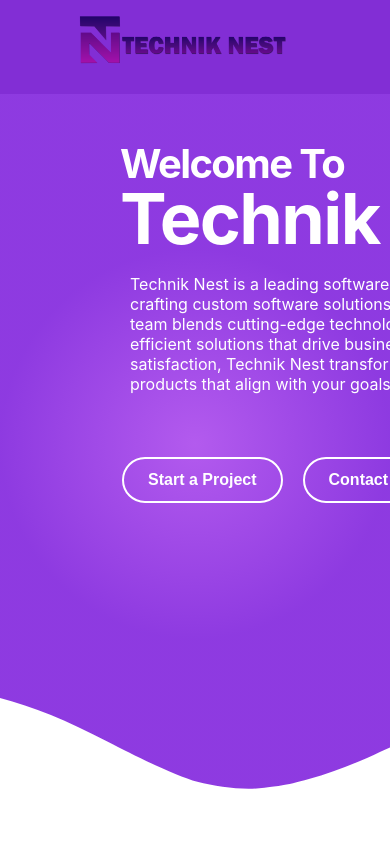
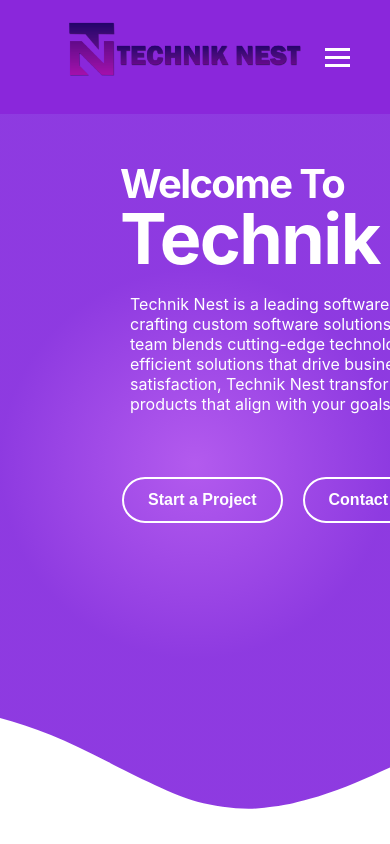
Before and after one commit to alimustafvi202/technik-nest, a React (Create React App) app: page / in a window 390 px wide. Shown: the top 844 px of the page. Built offline with nearby package versions, Linux system fonts and the light colour scheme.

Commit message:
first commit

```diff
--- a/package.json
+++ b/package.json
@@ -3,6 +3,7 @@
   "version": "0.1.0",
   "private": true,
   "dependencies": {
+    "@fortawesome/fontawesome-free": "^6.7.1",
     "@testing-library/jest-dom": "^5.17.0",
     "@testing-library/react": "^13.4.0",
     "@testing-library/user-event": "^13.5.0",
--- a/public/index.html
+++ b/public/index.html
@@ -10,6 +10,8 @@
       content="Web site created using create-react-app"
     />
     <link rel="apple-touch-icon" href="%PUBLIC_URL%/logo192.png" />
+    <link rel="stylesheet" href="https://cdnjs.cloudflare.com/ajax/libs/font-awesome/6.0.0-beta3/css/all.min.css" />
+
     <!--
       manifest.json provides metadata used when your web app is installed on a
       user's mobile device or desktop. See https://developers.google.com/web/fundamentals/web-app-manifest/
--- a/src/App.js
+++ b/src/App.js
@@ -8,6 +8,7 @@
 import Testimonials from './components/Testimonials';
 import Contact from './components/contact';
 import Footer from './components/footer';
+import NavBar from './components/NavBar';
 
 
 function App() {
@@ -27,7 +28,7 @@
       {!showPreloader && ( // Render other components after Preloader
         <>
 
-        <Header/>
+        <NavBar/>
           <Welcome/>
           <Services/>
           <OurWork/>
--- /dev/null
+++ b/src/components/NavBar.jsx
@@ -0,0 +1,48 @@
+import React, { useState } from 'react';
+import './styles.css';
+import logo from '../assets/logo.png';
+const Navbar = () => {
+  const [menuOpen, setMenuOpen] = useState(false);
+
+  const toggleMenu = () => {
+    setMenuOpen(!menuOpen);
+  };
+
+  return (
+    <header className="navbar">
+      <div className="logo">
+        <img src={logo}/>
+      </div>
+      <button className="hamburger" onClick={toggleMenu}>
+        <span className="line"></span>
+        <span className="line"></span>
+        <span className="line"></span>
+      </button>
+      <nav className={`menu ${menuOpen ? 'open' : ''}`}>
+        <ul>
+          <li><a href="#home">Home</a></li>
+          <li><a href="#about">About Us</a></li>
+          <li><a href="#services">Services</a></li>
+          <li><a href="#team">Team</a></li>
+          <li><a href="#portfolio">Portfolio</a></li>
+        </ul>
+      </nav>
+      <div className={`social-hire ${menuOpen ? 'hidden' : ''}`}>
+        <div className="social-icons">
+          <a href="https://facebook.com" target="_blank" rel="noopener noreferrer">
+            <i className="fab fa-facebook"></i>
+          </a>
+          <a href="https://instagram.com" target="_blank" rel="noopener noreferrer">
+            <i className="fab fa-instagram"></i>
+          </a>
+          <a href="https://linkedin.com" target="_blank" rel="noopener noreferrer">
+            <i className="fab fa-linkedin"></i>
+          </a>
+        </div>
+        <button className="hire-us">Hire Us</button>
+      </div>
+    </header>
+  );
+};
+
+export default Navbar;
--- a/src/components/styles.css
+++ b/src/components/styles.css
@@ -1529,3 +1529,157 @@
   background: #6b5ce7;
   color: white;
 }
+
+
+.navbar {
+  display: flex;
+  justify-content: space-between;
+  align-items: center;
+  padding: 10px 20px;
+  background-color:#8a27db;;
+  color: #ffffff;
+  position: relative;
+}
+
+.logo img{
+ height: 90px;
+ width:auto;
+ margin-left: 20%;
+}
+
+.menu {
+  display: flex;
+  justify-content: flex-start; /* Align menu items to the left */
+  gap: 20px; /* Spacing between menu items */
+}
+
+.menu ul {
+  list-style: none;
+  display: flex;
+  gap: 20px; /* Proper spacing between list items */
+  margin: 0; /* Reset default margin */
+  padding: 0; /* Reset padding */
+  margin-left: 100%;
+  font-weight: bold;
+}
+
+.menu ul li {
+  white-space: nowrap; /* Prevent line breaks within list items */
+}
+
+.menu ul li a {
+  text-decoration: none;
+  color: #fff;
+  font-size: 1rem;
+  position: relative;
+  padding: 5px;
+  transition: color 0.3s ease;
+}
+
+.menu ul li a:hover {
+  color: #2200ff;
+}
+
+.menu ul li a::after {
+  content: "";
+  position: absolute;
+  width: 0;
+  height: 2px;
+  background: #2200ff;
+  left: 0;
+  bottom: -3px;
+  transition: width 0.3s ease-in-out;
+}
+
+.menu ul li a:hover::after {
+  width: 100%;
+}
+
+
+/* Social and Hire Us Section */
+.social-hire {
+  display: flex;
+  align-items: center;
+  justify-content: space-between; /* Space items apart */
+  gap: 20px;
+  width: 100%; /* Full width for proper spacing */
+}
+
+/* Social Icons Styling - Aligned to the left */
+.social-icons {
+  display: flex;
+  gap: 20px;
+  margin-left: 55%; /* Push icons to the left */
+}
+
+.social-icons a {
+  text-decoration: none;
+  color: #fff;
+  font-size: 1.2rem;
+  transition: color 0.3s ease;
+}
+
+.social-icons a:hover {
+  color: #ffffff;
+}
+
+/* Hire Us Button - Positioned on the right */
+.hire-us {
+  background-color: transparent;
+  color: #fff;
+  padding: 10px 40px;
+  font-size: 1rem;
+  cursor: pointer;
+  transition: background-color 0.3s ease, transform 0.3s ease;
+}
+
+.hire-us:hover {
+  background-color: #2694f5b7;
+  transform: scale(1.05);
+}
+
+
+
+/* Hamburger Menu */
+.hamburger {
+  display: none;
+  flex-direction: column;
+  gap: 5px;
+  background: none;
+  border: none;
+  cursor: pointer;
+}
+
+.hamburger .line {
+  width: 25px;
+  height: 3px;
+  background-color: #fff;
+  transition: transform 0.3s ease;
+}
+
+/* Responsive Design */
+@media (max-width: 768px) {
+  .menu {
+    display: none;
+    flex-direction: column;
+    gap: 10px;
+    position: absolute;
+    top: 60px;
+    right: 10px;
+    background-color: #333;
+    padding: 20px;
+    border-radius: 5px;
+  }
+
+  .menu.open {
+    display: flex;
+  }
+
+  .social-hire {
+    display: none;
+  }
+
+  .hamburger {
+    display: flex;
+  }
+}
```
Also changed, not shown: 1 other file (tests, documents, lock files or other folders).
